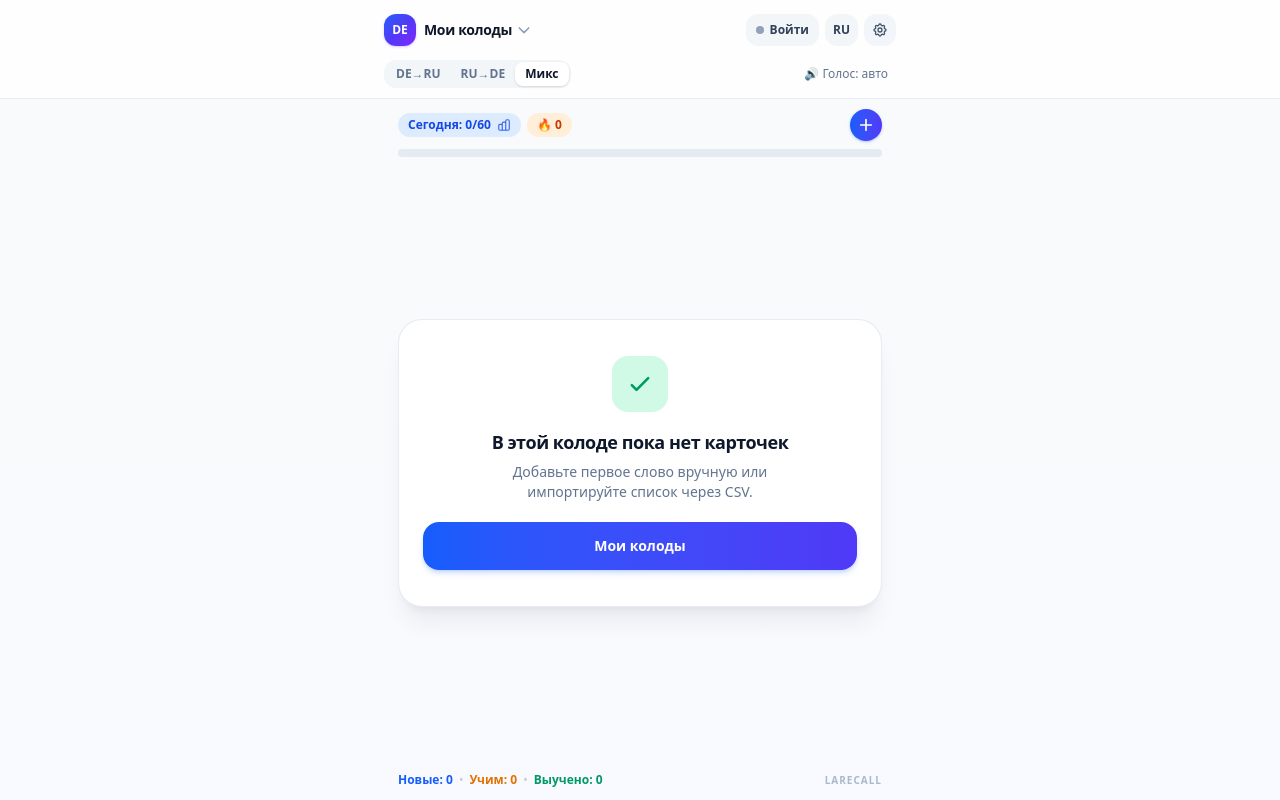
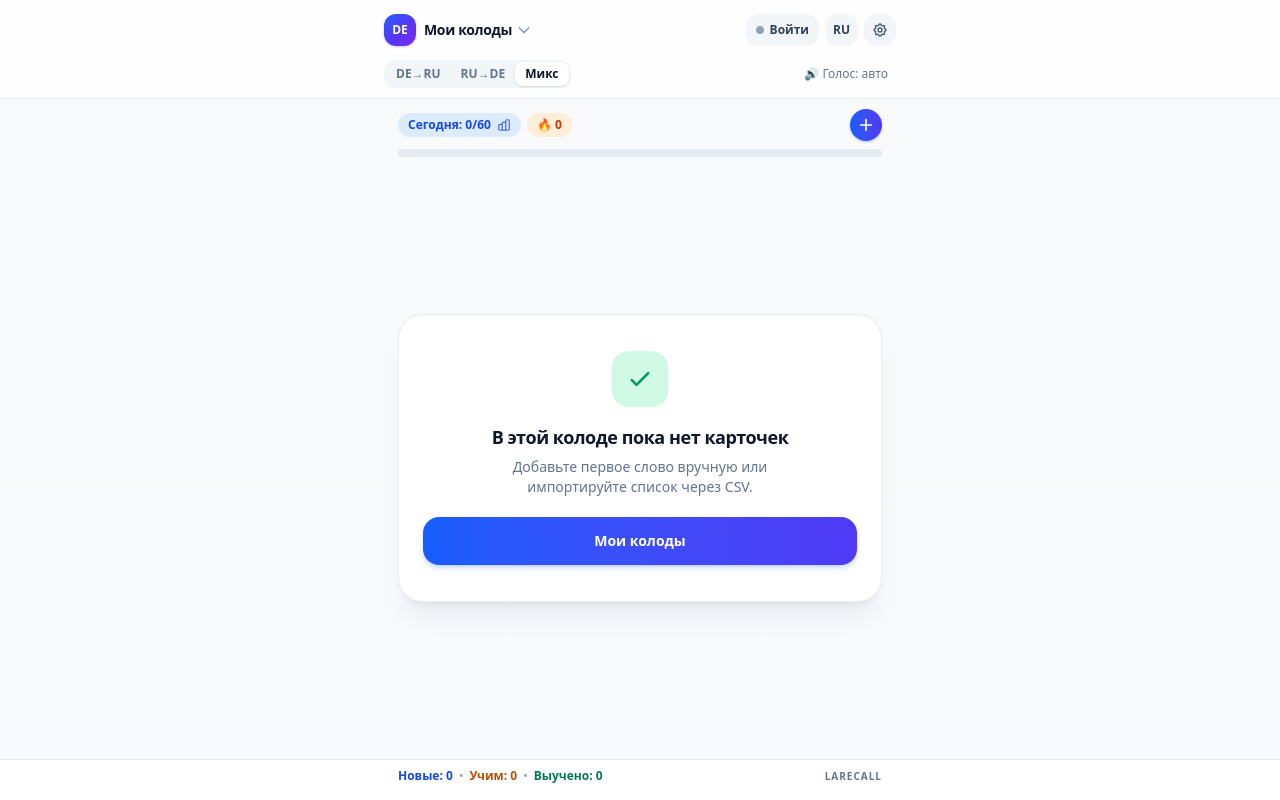
Before and after one commit to an2ancan/anki, a React (Vite) app: page / in a window 1280 px wide. Built offline with nearby package versions, Linux system fonts and the light colour scheme.

Commit message:
feat: update footer styling for improved UI and accessibility

```diff
--- a/src/App.tsx
+++ b/src/App.tsx
@@ -950,44 +950,46 @@ export default function App() {
         )}
       </main>
 
-      <footer className="flex-none max-w-lg w-full mx-auto px-3.5 pb-1.5 pt-1 flex items-center justify-between gap-2 safe-pb">
-        <div className="flex items-center gap-1.5 text-[11px] sm:text-xs tabular-nums whitespace-nowrap overflow-hidden">
+      <footer className="flex-none w-full bg-white/90 dark:bg-slate-900/90 backdrop-blur-md border-t border-slate-200/80 dark:border-slate-800/80 z-10 safe-pb">
+        <div className="max-w-lg w-full mx-auto px-3.5 pt-2 pb-1 flex items-center justify-between gap-2">
+          <div className="flex items-center gap-1.5 text-xs tabular-nums whitespace-nowrap overflow-hidden">
             <button
               type="button"
               onClick={() => {
                 setProgressFilter('new');
                 setProgressOpen(true);
               }}
-            className="text-blue-600 dark:text-blue-400 hover:underline font-semibold whitespace-nowrap"
+              className="text-blue-700 dark:text-blue-400 hover:underline font-bold whitespace-nowrap"
             >
               {t.newLabel}: {newCount}
             </button>
-          <span className="text-slate-400 opacity-50">•</span>
+            <span className="text-slate-400">•</span>
             <button
               type="button"
               onClick={() => {
                 setProgressFilter('learning');
                 setProgressOpen(true);
               }}
-            className="text-amber-600 dark:text-amber-400 hover:underline font-semibold whitespace-nowrap"
+              className="text-amber-700 dark:text-amber-400 hover:underline font-bold whitespace-nowrap"
             >
               {t.learningLabel}: {learningCount}
             </button>
-          <span className="text-slate-400 opacity-50">•</span>
+            <span className="text-slate-400">•</span>
             <button
               type="button"
               onClick={() => {
                 setProgressFilter('mastered');
                 setProgressOpen(true);
               }}
-            className="text-emerald-600 dark:text-emerald-400 hover:underline font-semibold whitespace-nowrap"
+              className="text-emerald-700 dark:text-emerald-400 hover:underline font-bold whitespace-nowrap"
             >
               {t.masteredLabel}: {masteredCount}
             </button>
           </div>
-        <span className="text-[10px] font-extrabold uppercase tracking-widest text-slate-400/75 dark:text-slate-600 select-none flex-none">
+          <span className="text-[10px] font-extrabold uppercase tracking-widest text-slate-500 dark:text-slate-500 select-none flex-none">
             LaRecall
           </span>
+        </div>
       </footer>
 
       <SettingsModal
```
Lines whose indentation alone changed are shown as unchanged.
